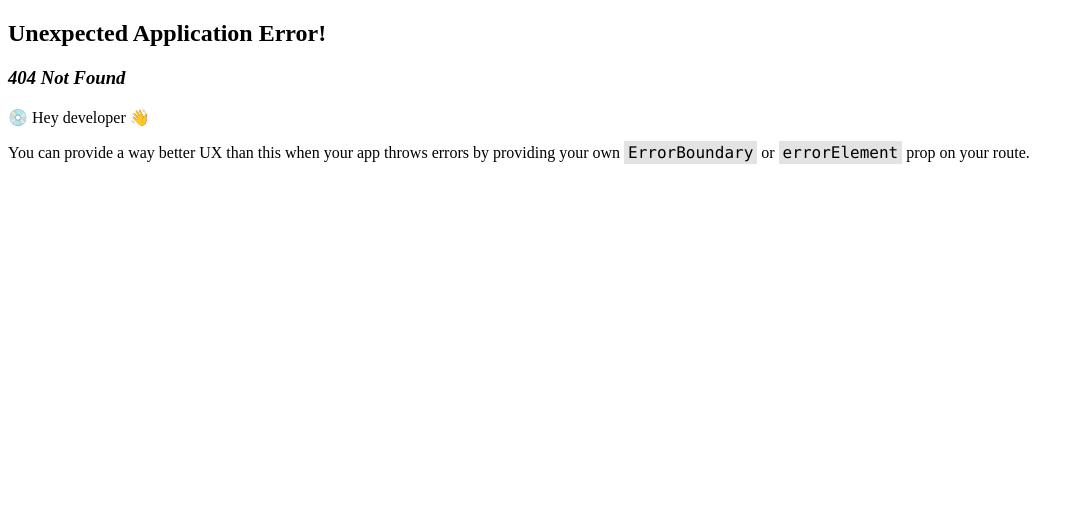
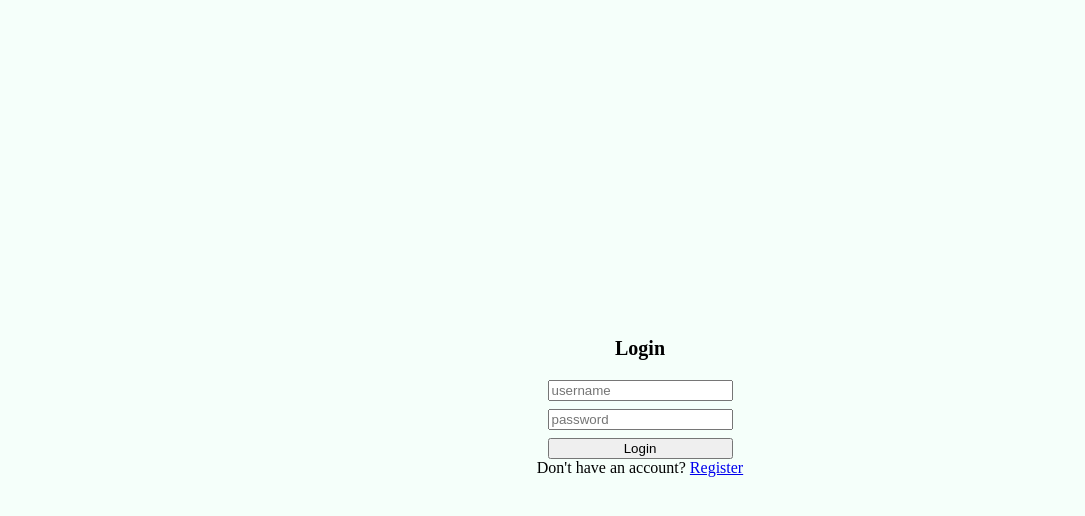
Before and after one commit to Ericjr688/mtl-improvement, a React (Create React App) app in the folder client/: page /login in a window 1280 px wide. Before the commit this address had no page. Shown: the top 516 px of the page, without its empty margins (0-1085 px from the left). Built offline with nearby package versions, Linux system fonts and the light colour scheme.

Commit message:
Set up log in and register page skeletons

```diff
--- a/client/package.json
+++ b/client/package.json
@@ -10,6 +10,7 @@
     "react-dom": "^18.3.1",
     "react-router-dom": "^6.23.1",
     "react-scripts": "5.0.1",
+    "sass": "^1.77.4",
     "web-vitals": "^2.1.4"
   },
   "scripts": {
--- a/client/public/index.html
+++ b/client/public/index.html
@@ -7,37 +7,11 @@
     <meta name="theme-color" content="#000000" />
     <meta
       name="description"
-      content="Web site created using create-react-app"
+      content=""
     />
-    <link rel="apple-touch-icon" href="%PUBLIC_URL%/logo192.png" />
-    <!--
-      manifest.json provides metadata used when your web app is installed on a
-      user's mobile device or desktop. See https://developers.google.com/web/fundamentals/web-app-manifest/
-    -->
-    <link rel="manifest" href="%PUBLIC_URL%/manifest.json" />
-    <!--
-      Notice the use of %PUBLIC_URL% in the tags above.
-      It will be replaced with the URL of the `public` folder during the build.
-      Only files inside the `public` folder can be referenced from the HTML.
-
-      Unlike "/favicon.ico" or "favicon.ico", "%PUBLIC_URL%/favicon.ico" will
-      work correctly both with client-side routing and a non-root public URL.
-      Learn how to configure a non-root public URL by running `npm run build`.
-    -->
     <title>React App</title>
   </head>
   <body>
-    <noscript>You need to enable JavaScript to run this app.</noscript>
     <div id="root"></div>
-    <!--
-      This HTML file is a template.
-      If you open it directly in the browser, you will see an empty page.
-
-      You can add webfonts, meta tags, or analytics to this file.
-      The build step will place the bundled scripts into the <body> tag.
-
-      To begin the development, run `npm start` or `yarn start`.
-      To create a production bundle, use `npm run build` or `yarn build`.
-    -->
   </body>
 </html>
--- a/client/src/index.css
+++ b/client/src/index.css
@@ -1,8 +1,3 @@
 body {
-
+  margin: 0px;
 }
-
-code {
-  font-family: source-code-pro, Menlo, Monaco, Consolas, 'Courier New',
-    monospace;
-}
--- /dev/null
+++ b/client/src/pages/Login.jsx
@@ -0,0 +1,18 @@
+import { Link } from "react-router-dom"
+import "./login.scss"
+
+function Login () {
+  return (
+    <div className="auth">
+      <h1 className="label">Login</h1>
+      <form action="">
+        <input required type="text" placeholder="username" />
+        <input required type="password" placeholder="password" />
+        <button>Login</button>
+      </form>
+      <span>Don't have an account? <Link to="/register">Register</Link></span>
+    </div>
+   );
+}
+
+export default Login ;
--- /dev/null
+++ b/client/src/pages/Register.jsx
@@ -0,0 +1,19 @@
+import { Link } from "react-router-dom"
+import "./login.scss"
+
+function Register() {
+  return (
+    <div className="auth">
+      <h1 className="label">Register</h1>
+      <form action="">
+        <input required type="text" placeholder="username" />
+        <input required type="email" placeholder="email" />
+        <input required type="password" placeholder="password" />
+        <button>Register</button>
+      </form>
+      <span>Already have an accout? <Link to="/login">Log in</Link></span>
+    </div>
+   );
+}
+
+export default Register;
--- /dev/null
+++ b/client/src/pages/login.scss
@@ -0,0 +1,20 @@
+.auth {
+  display: flex;
+  justify-content: center;
+  align-items: center;
+  height: 100vh;
+  flex-direction: column;
+
+  background-color: mintcream;
+
+  .label {
+    font-size: 20px;
+    margin-bottom: 20px;
+  }
+
+  form {
+    display: flex;
+    flex-direction: column;
+    gap: 8px;
+  }
+}
```
Also changed, not shown: client/src/App.js (+10 -0 lines), 1 other file (tests, documents, lock files or other folders).
